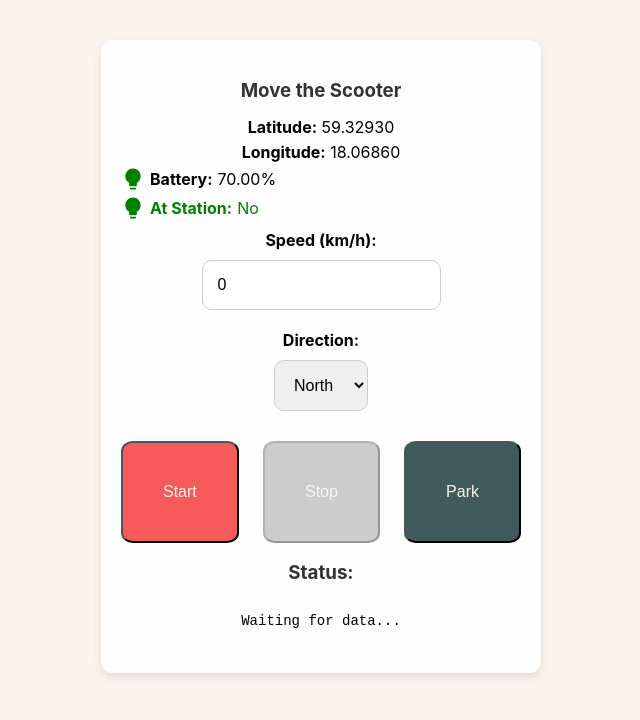
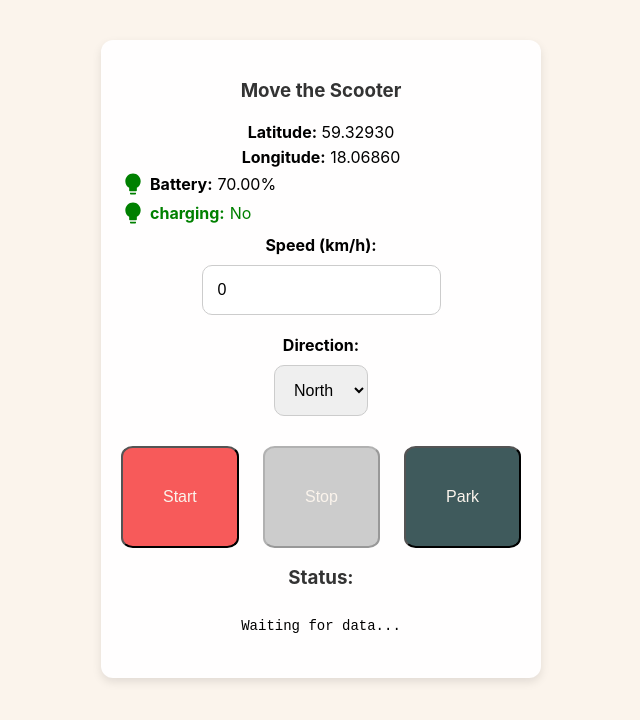
Before and after one commit to llyxanda/scooter, a React (Create React App) app in the folder scooterapp/: page / in a window 1280 px wide. Shown: the top 720 px of the page, without its empty margins (319-959 px from the left). Built offline with nearby package versions, Linux system fonts and the light colour scheme; no server answers.

Commit message:
status charging

```diff
--- a/scooterapp/src/App.js
+++ b/scooterapp/src/App.js
@@ -18,7 +18,7 @@ function App() {
   const [isParked, setIsParked] = useState(false);
   const [direction, setDirection] = useState("N");
   const [warning, setWarning] = useState("");
-  const [atStation, setAtStation] = useState("");
+  const [scooterStatus, setScooterStatus ] = useState("");
 
   useEffect(() => {
     socket.on("scooterJoined", (data) => {
@@ -28,9 +28,10 @@ function App() {
         setLongitude(data.current_location.lon);
         setLatitude(data.current_location.lat);
         setBattery(data.battery_level);
-        setAtStation(data.at_station);
+        setScooterStatus(data.status);
+        //setAtStation(data.at_station);
 
-        if (atStation !== null && atStation !== "null" && atStation !== "") {
+        if (data.status === "charging") {
           setWarning("⚠️ The scooter is charging, you can't use it.");
           setIsParked(true);
         } else {
@@ -87,12 +88,12 @@ function App() {
     setBattery((prevBattery) => Math.max(0, prevBattery - batteryDrain));
 
     if (battery - batteryDrain <= 20) {
-      setWarning("Low battery!  Consider choosing another scooter.");
+      setWarning("⚠️ Low battery!  Consider choosing another scooter.");
     }
 
     if (battery - batteryDrain <= 0) {
       handleStopTracking();
-      setStatus("Battery empty! Scooter stopped.");
+      setStatus("⚠️ Battery empty! Scooter stopped.");
     }
   };
 
@@ -112,6 +113,7 @@ function App() {
   return (
     <div className="container">
       <h3>Move the Scooter</h3>
+      <h2>{scooterId}</h2>
 
 
       <p><strong>Latitude:</strong> {latitude.toFixed(5)}</p>
@@ -123,13 +125,13 @@ function App() {
       </p>
 
       <p style={{
-                  color: atStation ? "red" : "green",
+                  color: scooterStatus === "charging" ? "red" : "green",
                   display: "flex",
                   alignItems: "center",
                   gap: "5px"
                 }}>
-          <AiFillBulb size={24} color={atStation ? "red" : "green"} />
-          <strong>At Station:</strong> {atStation ? "Yes" : "No"}
+          <AiFillBulb size={24} color={scooterStatus === "charging" ? "red" : "green"} />
+          <strong>charging:</strong> {scooterStatus === "charging" ? "Yes" : "No"}
         </p>
 
 
```
